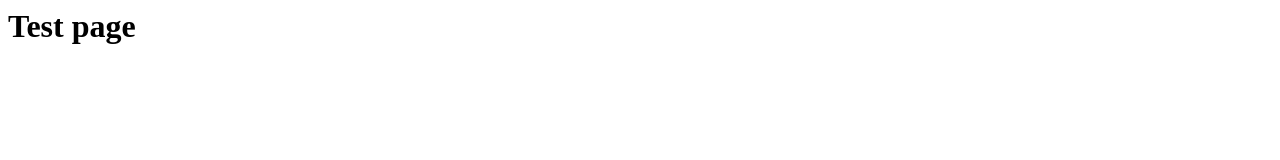
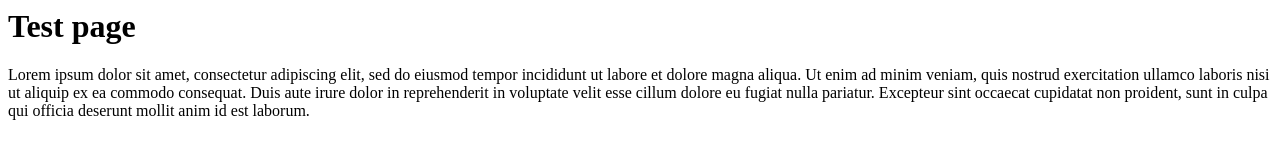
Before and after one commit to jeroenkeppens/test-repo-123, a plain HTML site: page test.html in a window 1280 px wide. Drawn offline with Linux system fonts and the light colour scheme.

Commit message:
Add test page content

```diff
--- a/test.html
+++ b/test.html
@@ -4,5 +4,6 @@
 </head>
 <body>
 <h1>Test page</h1>
+<p>Lorem ipsum dolor sit amet, consectetur adipiscing elit, sed do eiusmod tempor incididunt ut labore et dolore magna aliqua. Ut enim ad minim veniam, quis nostrud exercitation ullamco laboris nisi ut aliquip ex ea commodo consequat. Duis aute irure dolor in reprehenderit in voluptate velit esse cillum dolore eu fugiat nulla pariatur. Excepteur sint occaecat cupidatat non proident, sunt in culpa qui officia deserunt mollit anim id est laborum.</p>
 </body>
 </html>
```
